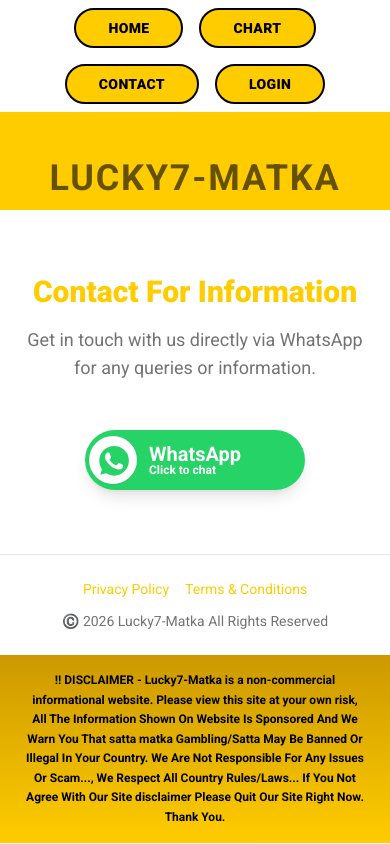
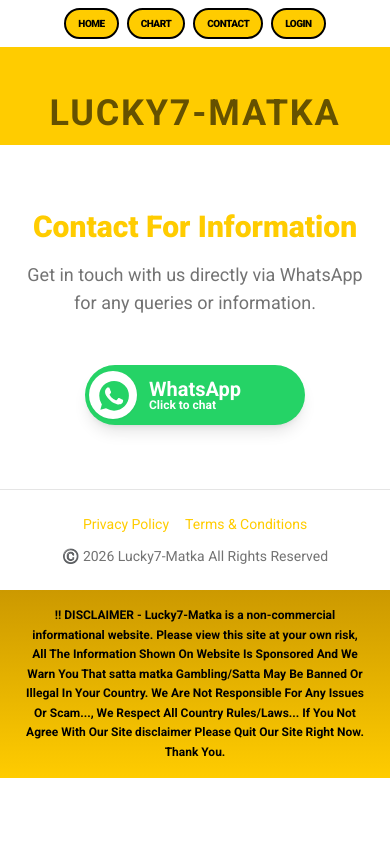
Before and after one commit to Jatin280401/lucky-7, a React (Vite) app: page /contact in a window 390 px wide. Built offline with nearby package versions, Linux system fonts and the light colour scheme; no server answers; the database is empty; the HTML template or start-up script is replaced by a standard one.

Commit message:
logo added

```diff
--- a/src/components/HeroSection.tsx
+++ b/src/components/HeroSection.tsx
@@ -33,10 +33,12 @@ const HeroSection = () => {
   return (
     <div className="bg-background text-center">
       {/* Title bar */}
-      <div className="bg-gradient-to-r from-orange-400 via-yellow-400 to-orange-400 py-4 border-b-2 border-red-600 shadow-md">
-        <h1 className="text-black text-4xl sm:text-5xl font-black tracking-wider">
-          LUCKY7-MATKA
-        </h1>
+      <div className="bg-gradient-to-r from-orange-400 via-yellow-400 to-orange-400 h-32 sm:h-48 border-b-2 border-red-600 shadow-md relative flex justify-center items-center overflow-hidden">
+        <img
+          src="/Lucky-matka.png"
+          alt="Lucky7 Matka Logo"
+          className="absolute w-[150px] sm:w-[220px] h-auto drop-shadow-md -mt-6 sm:-mt-10"
+        />
       </div>
 
       {/* Main section with results */}
--- a/src/components/Navbar.tsx
+++ b/src/components/Navbar.tsx
@@ -17,13 +17,13 @@ const Navbar = () => {
   ];
 
   return (
-    <nav className="bg-background border-b-2 border-primary py-2 px-4">
-      <div className="max-w-6xl mx-auto flex justify-center gap-4 flex-wrap">
+    <nav className="bg-background border-b-2 border-primary py-2 px-2 sm:px-4 overflow-x-hidden">
+      <div className="max-w-6xl mx-auto flex justify-center gap-2 sm:gap-4 flex-nowrap overflow-x-auto no-scrollbar">
         {navItems.map((item) => (
           <a
             key={item.path}
             href={item.path}
-            className="bg-primary text-black font-black px-8 py-2 border-2 border-black rounded-full text-sm uppercase tracking-wide hover:bg-yellow-400 hover:shadow-md transition-all"
+            className="bg-primary text-black font-black px-3 sm:px-8 py-1.5 sm:py-2 border-2 border-black rounded-full text-[10px] sm:text-sm uppercase tracking-tighter sm:tracking-wide hover:bg-yellow-400 hover:shadow-md transition-all whitespace-nowrap flex-shrink-0"
           >
             {item.label}
           </a>
```
Also changed, not shown: public/Lucky-matka.png (added).
